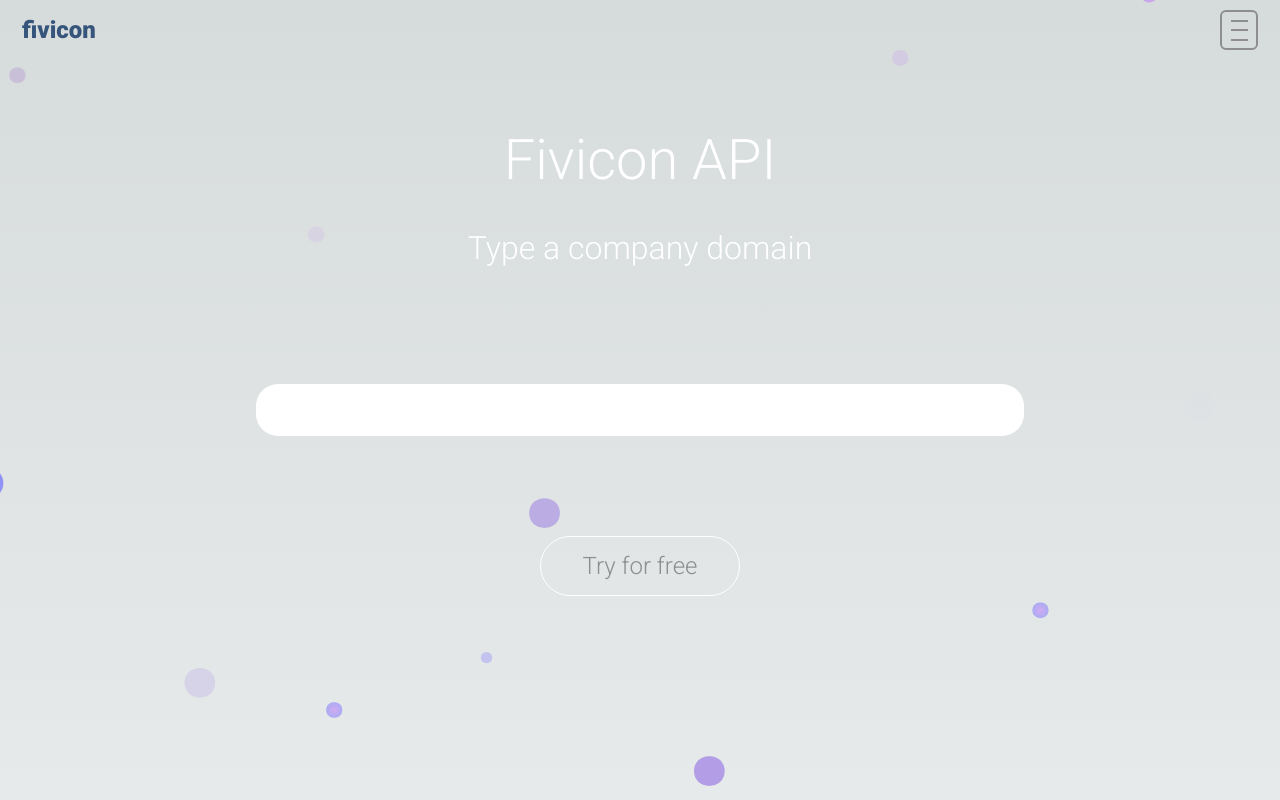
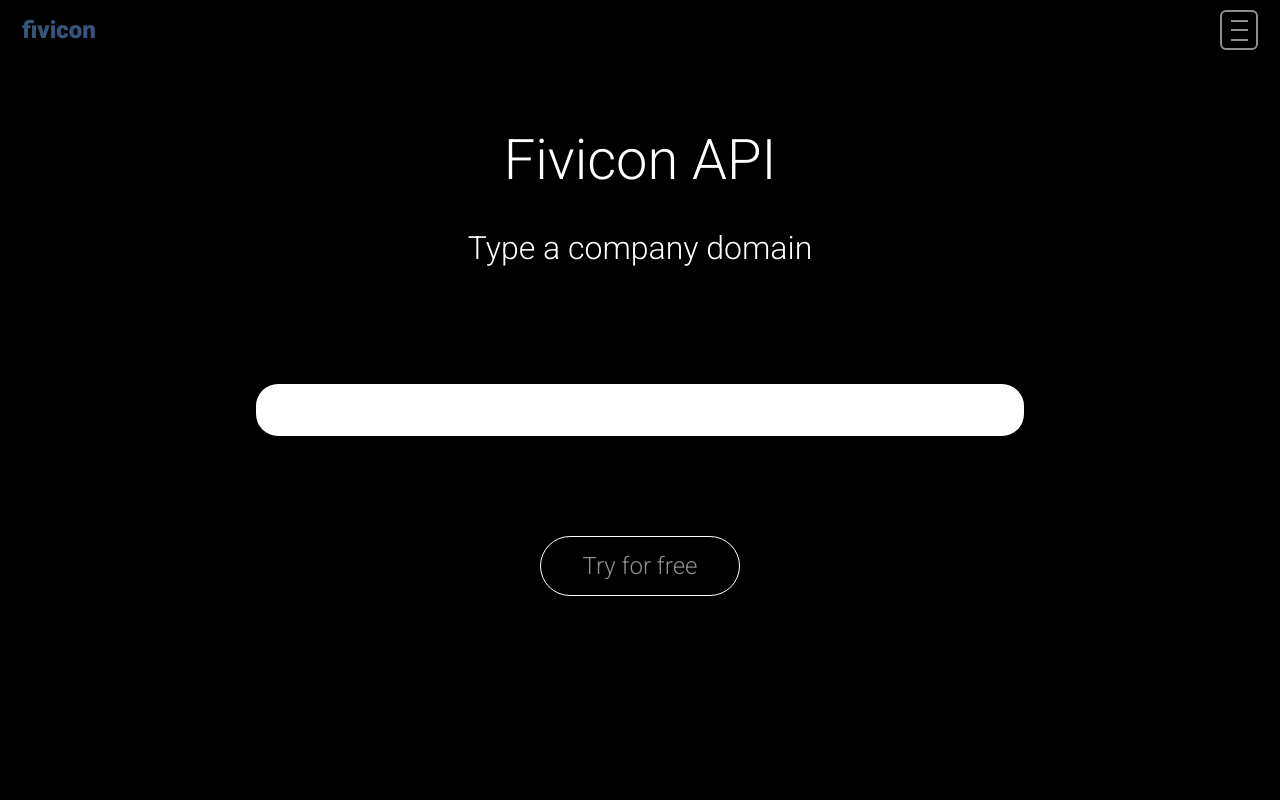
Before and after one commit to ronen-albagli/fivicon-next, a Next.js app: page /trial in a window 1280 px wide. Shown: the top 800 px of the page. Built offline with nearby package versions, Linux system fonts and the light colour scheme.

Commit message:
feat: change background for trial page

```diff
--- a/package.json
+++ b/package.json
@@ -3,7 +3,7 @@
   "version": "0.1.0",
   "private": true,
   "scripts": {
-    "dev": "HTTPS=true NODE_ENV=local SSL_CRT_FILE=./cert.pem SSL_KEY_FILE=./key.pem next dev",
+    "dev": "node server.ts ",
     "dev:https": "HTTPS=true SSL_CRT_FILE=./cert.pem SSL_KEY_FILE=./key.pem npm run dev",
     "build": "next build",
     "start": "next start -H 0.0.0.0 -p 3000",
--- a/src/hooks/isMobile.tsx
+++ b/src/hooks/isMobile.tsx
@@ -1,4 +1,4 @@
-import { debounce } from '@/utils/debounce';
+import { debounce } from '../utils/debounce';
 import { useLayoutEffect, useState } from 'react';
 
 const useIsMobile = () => {
--- a/src/pages/_app.tsx
+++ b/src/pages/_app.tsx
@@ -1,5 +1,5 @@
 import '@/styles/globals.css';
-import { initGA, logPageView } from '@/utils/ga';
+import { initGA, logPageView } from '../utils/ga';
 import type { AppProps } from 'next/app';
 import { withRouter } from 'next/router';
 import { useEffect } from 'react';
--- a/src/pages/index.tsx
+++ b/src/pages/index.tsx
@@ -25,7 +25,7 @@
 import { useRouter } from 'next/router';
 import { iconHttp } from '@/http/iconHttp';
 import { publicHttp } from '@/http/publicHttps';
-import { logPageView } from '@/utils/ga';
+import { logPageView } from '../utils/ga';
 
 export const sleep = async (timeout: number) =>
   new Promise((resolve) => setTimeout(resolve, timeout));
--- a/src/pages/trial/index.tsx
+++ b/src/pages/trial/index.tsx
@@ -102,7 +102,7 @@
       <AppHead />
       <main>
         <Header />
-        <Section ref={inputRef}>
+        <Section ref={inputRef} background={pallette.black}>
           <LottieAnimations zIndex={-1} position="fixed" animation={Bubbles} />
           <TextContainersAnimate>
             <HeaderText
--- a/tsconfig.json
+++ b/tsconfig.json
@@ -18,6 +18,6 @@
       "@/*": ["./src/*"]
     }
   },
-  "include": ["next-env.d.ts", "**/*.ts", "**/*.tsx"],
+  "include": ["next-env.d.ts", "**/*.ts", "**/*.tsx", "server.js"],
   "exclude": ["node_modules"]
 }
```
